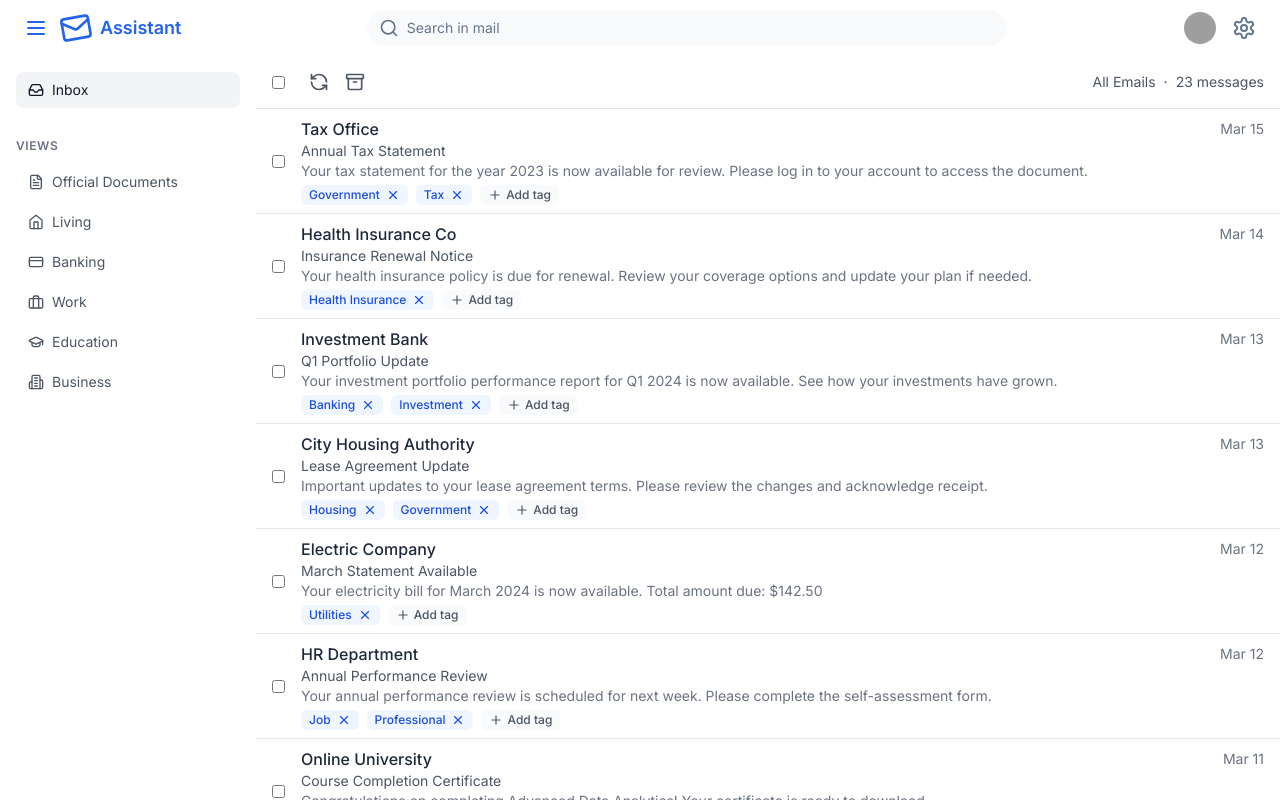
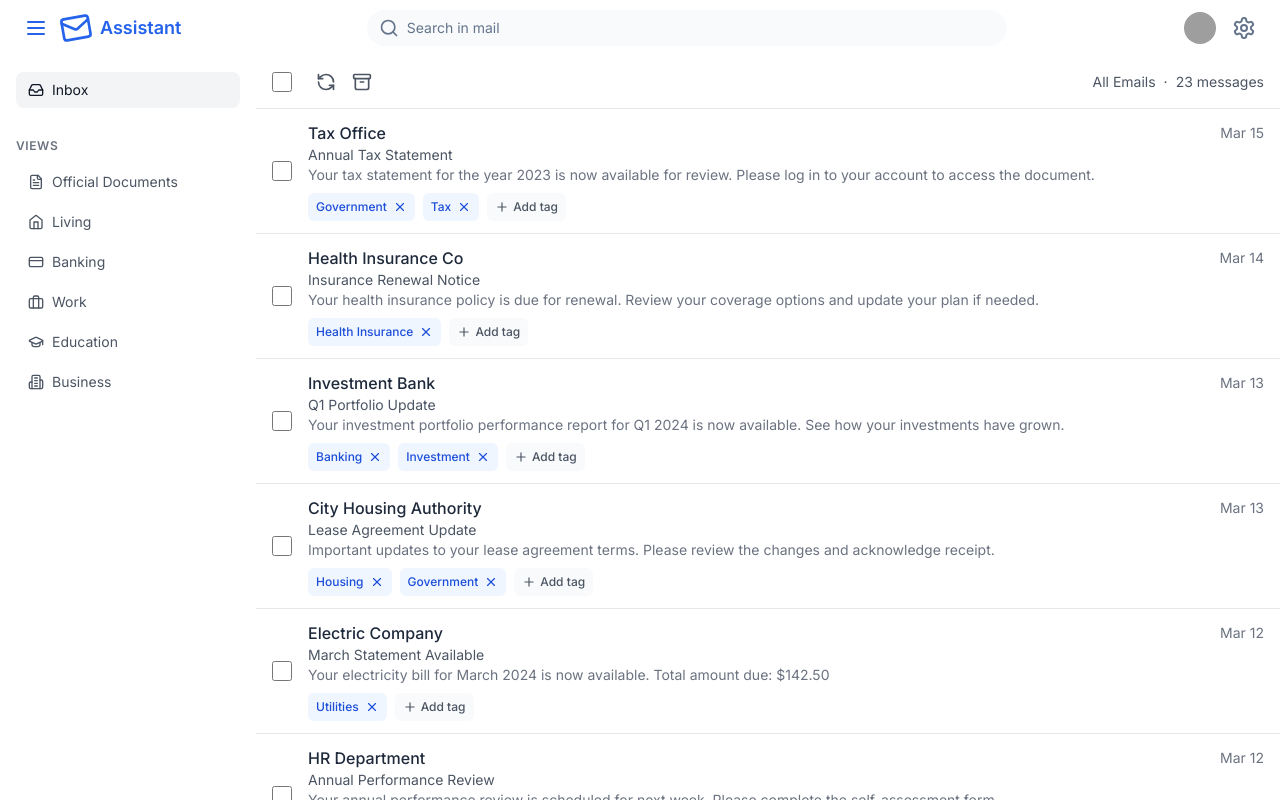
Before and after one commit to trascastefan/github-qe1y8d, a React (Vite) app: page / in a window 1280 px wide. Built offline with nearby package versions, Linux system fonts and the light colour scheme; grey boxes are pictures that could not be loaded.

Commit message:
update-tag-pills

```diff
--- a/src/components/EmailList.tsx
+++ b/src/components/EmailList.tsx
@@ -1,7 +1,8 @@
 import React, { useState, useMemo } from 'react';
-import { RefreshCcw, Archive, Plus, X } from 'lucide-react';
+import { RefreshCcw, Archive, Plus } from 'lucide-react';
 import { Email, View, Tag } from '../types';
 import { TagSelector } from './TagSelector';
+import { TagPill } from './TagPill';
 
 interface EmailListProps {
   emails: Email[];
@@ -18,7 +19,7 @@ export function EmailList({ emails, selectedView, views, getParentView, tags }:
 
   const filteredEmails = useMemo(() => {
     if (!selectedView) {
-      return emailsState; // Show all emails when no view is selected (default home state)
+      return emailsState;
     }
 
     const view = views.find(v => v.id === selectedView);
@@ -63,7 +64,6 @@ export function EmailList({ emails, selectedView, views, getParentView, tags }:
   };
 
   const handleAddNewTag = (tagName: string) => {
-    // In a real application, this would be handled by a global tag management system
     console.log('New tag created:', tagName);
   };
 
@@ -74,7 +74,7 @@ export function EmailList({ emails, selectedView, views, getParentView, tags }:
           <div className="flex items-center">
             <input
               type="checkbox"
-              className="mr-4"
+              className="mr-4 h-5 w-5"
               aria-label="Select all emails"
             />
             <button
@@ -102,40 +102,33 @@ export function EmailList({ emails, selectedView, views, getParentView, tags }:
         {filteredEmails.map((email) => (
           <div
             key={email.id}
-            className="flex items-center px-4 py-2 border-b dark:border-gray-700 hover:bg-gray-50 dark:hover:bg-gray-800 transition-colors cursor-pointer"
+            className="flex items-center px-4 py-3 border-b dark:border-gray-700 hover:bg-gray-50 dark:hover:bg-gray-800 transition-colors cursor-pointer"
           >
             <input
               type="checkbox"
-              className="mr-4"
+              className="mr-4 h-5 w-5"
               aria-label={`Select email from ${email.sender}`}
             />
             <div className="flex-1 min-w-0">
               <div className="flex items-center">
-                <span className="font-medium max-w-[calc(100%-100px)] break-words dark:text-white">{email.sender}</span>
-                <span className="ml-auto text-sm text-gray-500 dark:text-gray-400 whitespace-nowrap">{email.date}</span>
+                <span className="font-medium max-w-[calc(100%-100px)] break-words dark:text-white">
+                  {email.sender}
+                </span>
+                <span className="ml-auto text-sm text-gray-500 dark:text-gray-400 whitespace-nowrap">
+                  {email.date}
+                </span>
               </div>
               <div className="text-sm text-gray-600 dark:text-gray-300">
                 <div className="break-words">{email.subject}</div>
                 <div className="text-gray-500 dark:text-gray-400 break-words">{email.preview}</div>
               </div>
-              <div className="flex gap-2 mt-1 flex-wrap">
+              <div className="flex gap-2 mt-2 flex-wrap">
                 {email.tags.map((tag) => (
-                  <span
+                  <TagPill
                     key={tag}
-                    className="inline-flex items-center px-2 py-0.5 rounded-md text-xs font-medium bg-blue-50 dark:bg-blue-900/50 text-blue-700 dark:text-blue-300 group hover:bg-blue-100 dark:hover:bg-blue-900/70 transition-colors"
-                  >
-                    {tags.find(t => t.id === tag)?.name || tag}
-                    <button
-                      onClick={(e) => {
-                        e.stopPropagation();
-                        handleRemoveTag(email.id, tag);
-                      }}
-                      className="ml-1.5 hover:text-blue-800 dark:hover:text-blue-200"
-                      aria-label={`Remove ${tags.find(t => t.id === tag)?.name || tag} tag`}
-                    >
-                      <X className="w-3.5 h-3.5" />
-                    </button>
-                  </span>
+                    tag={tags.find(t => t.id === tag)?.name || tag}
+                    onRemove={() => handleRemoveTag(email.id, tag)}
+                  />
                 ))}
                 <button
                   onClick={(e) => {
@@ -143,7 +136,9 @@ export function EmailList({ emails, selectedView, views, getParentView, tags }:
                     setSelectedEmail(email);
                     setShowTagSelector(true);
                   }}
-                  className="inline-flex items-center px-2 py-0.5 rounded-md text-xs font-medium bg-gray-50 dark:bg-gray-800 text-gray-600 dark:text-gray-300 hover:bg-gray-100 dark:hover:bg-gray-700 transition-colors"
+                  className="inline-flex items-center px-2 py-1.5 rounded-md text-xs font-medium
+                    bg-gray-50 dark:bg-gray-800 text-gray-600 dark:text-gray-300
+                    hover:bg-gray-100 dark:hover:bg-gray-700 transition-colors"
                   aria-label="Add new tag"
                 >
                   <Plus className="w-3.5 h-3.5 mr-1" />
@@ -166,37 +161,7 @@ export function EmailList({ emails, selectedView, views, getParentView, tags }:
           }}
           onAddNewTag={handleAddNewTag}
           onAddTags={handleAddTags}
-          className="fixed inset-0 z-50 flex items-center justify-center bg-black/50"
-        >
-          <div className="bg-white dark:bg-gray-900 rounded-lg shadow-lg p-6 max-w-md w-full mx-4">
-            <h2 className="text-lg font-semibold mb-4 text-gray-900 dark:text-gray-100">Add Tags</h2>
-            <div className="space-y-4">
-              <div className="flex flex-wrap gap-2">
-                {Array.from(new Set(views.flatMap(view => view.conditions.flatMap(c => c.tags)))).map((tag) => (
-                  <button
-                    key={tag}
-                    className={`px-3 py-1 rounded-full text-sm font-medium transition-colors ${
-                      selectedEmail.tags.includes(tag)
-                        ? 'bg-blue-100 dark:bg-blue-900 text-blue-700 dark:text-blue-300'
-                        : 'bg-gray-100 dark:bg-gray-800 text-gray-700 dark:text-gray-300 hover:bg-gray-200 dark:hover:bg-gray-700'
-                    }`}
-                    onClick={() => handleAddTags([tag])}
-                  >
-                    {tag}
-                  </button>
-                ))}
-              </div>
-              <div className="flex gap-2 mt-6">
-                <button
-                  className="flex-1 px-4 py-2 bg-blue-600 dark:bg-blue-700 text-white rounded-md hover:bg-blue-700 dark:hover:bg-blue-600 transition-colors"
-                  onClick={() => setShowTagSelector(false)}
-                >
-                  Done
-                </button>
-              </div>
-            </div>
-          </div>
-        </TagSelector>
+        />
       )}
     </main>
   );
--- /dev/null
+++ b/src/components/TagPill.tsx
@@ -0,0 +1,33 @@
+import React from 'react';
+import { X } from 'lucide-react';
+
+interface TagPillProps {
+  tag: string;
+  onRemove?: () => void;
+  className?: string;
+}
+
+export function TagPill({ tag, onRemove, className = '' }: TagPillProps) {
+  return (
+    <span
+      className={`inline-flex items-center px-2 py-1.5 rounded-md text-xs font-medium
+        bg-blue-50 dark:bg-blue-900/50 text-blue-700 dark:text-blue-300
+        group hover:bg-blue-100 dark:hover:bg-blue-900/70 transition-colors ${className}`}
+    >
+      {tag}
+      {onRemove && (
+        <button
+          onClick={(e) => {
+            e.stopPropagation();
+            onRemove();
+          }}
+          className="ml-1.5 hover:text-blue-800 dark:hover:text-blue-200 rounded
+            hover:bg-blue-100 dark:hover:bg-blue-800/50 transition-colors"
+          aria-label={`Remove ${tag} tag`}
+        >
+          <X className="w-3.5 h-3.5" />
+        </button>
+      )}
+    </span>
+  );
+}
--- a/src/components/ViewsConfig.tsx
+++ b/src/components/ViewsConfig.tsx
@@ -4,6 +4,7 @@ import { GripVertical, Plus, X } from 'lucide-react';
 import { View, TagCondition } from '../types';
 import { TagSelector } from './TagSelector';
 import { getEmailCount } from '../utils/emailFilters';
+import { TagPill } from './TagPill';
 import emailData from '../data/emails.json';
 
 interface ViewsConfigProps {
@@ -23,17 +24,6 @@ export function ViewsConfig({ views, onUpdateViews }: ViewsConfigProps) {
     items.splice(result.destination.index, 0, reorderedItem);
 
     onUpdateViews(items);
-  };
-
-  const getUsedTagsInView = (viewId: string, excludeConditionIndex?: number): Set<string> => {
-    const view = views.find(v => v.id === viewId);
-    if (!view) return new Set();
-
-    return new Set(
-      view.conditions.flatMap((condition, index) =>
-        index === excludeConditionIndex ? [] : condition.tags
-      )
-    );
   };
 
   const handleConditionTypeChange = (viewId: string, conditionIndex: number, type: TagCondition['type']) => {
@@ -143,7 +133,9 @@ export function ViewsConfig({ views, onUpdateViews }: ViewsConfigProps) {
                               <GripVertical className="w-5 h-5" />
                             </div>
                             <div className="flex items-center flex-1">
-                              <span className="font-medium text-text-primary dark:text-text-dark-primary">{view.name}</span>
+                              <span className="font-medium text-text-primary dark:text-text-dark-primary">
+                                {view.name}
+                              </span>
                               <span className="ml-2 text-sm text-secondary dark:text-text-dark-secondary bg-surface-secondary dark:bg-surface-dark-tertiary px-2 py-0.5 rounded-full">
                                 {matchingEmails} {matchingEmails === 1 ? 'email' : 'emails'}
                               </span>
@@ -151,7 +143,6 @@ export function ViewsConfig({ views, onUpdateViews }: ViewsConfigProps) {
                           </div>
 
                           <div className="relative space-y-3 pl-6">
-                            {/* Vertical line for visual grouping */}
                             <div className="absolute left-2 top-2 bottom-2 w-0.5 bg-gray-200 dark:bg-gray-700"></div>
 
                             {view.conditions.map((condition, conditionIndex) => (
@@ -173,25 +164,22 @@ export function ViewsConfig({ views, onUpdateViews }: ViewsConfigProps) {
 
                                   <div className="flex flex-wrap gap-2">
                                     {condition.tags.map((tag) => (
-                                      <span key={`${view.id}-${conditionIndex}-${tag}`} className="tag-pill group">
-                                        {tag}
-                                        <button
-                                          onClick={() => handleUpdateTags(
-                                            condition.tags.filter(t => t !== tag)
-                                          )}
-                                          className="tag-remove-button"
-                                          aria-label={`Remove ${tag} tag`}
-                                        >
-                                          <X className="w-3.5 h-3.5" />
-                                        </button>
-                                      </span>
+                                      <TagPill
+                                        key={`${view.id}-${conditionIndex}-${tag}`}
+                                        tag={tag}
+                                        onRemove={() => handleUpdateTags(
+                                          condition.tags.filter(t => t !== tag)
+                                        )}
+                                      />
                                     ))}
                                     <button
                                       onClick={() => {
                                         setActiveView({ viewId: view.id, conditionIndex });
                                         setShowTagSelector(true);
                                       }}
-                                      className="tag-add-button"
+                                      className="inline-flex items-center px-2 py-0.5 rounded-md text-xs font-medium
+                                        bg-gray-50 dark:bg-gray-800 text-gray-600 dark:text-gray-300
+                                        hover:bg-gray-100 dark:hover:bg-gray-700 transition-colors"
                                       aria-label="Add new tag"
                                     >
                                       <Plus className="w-3.5 h-3.5 mr-1" />
@@ -236,8 +224,8 @@ export function ViewsConfig({ views, onUpdateViews }: ViewsConfigProps) {
       {showTagSelector && activeView && (
         <TagSelector
           existingTags={views.find(v => v.id === activeView.viewId)?.conditions[activeView.conditionIndex].tags || []}
-          availableTags={Array.from(new Set(views.flatMap(view => view.conditions.flatMap(c => c.tags))))
-            .filter(tag => !getUsedTagsInView(activeView.viewId, activeView.conditionIndex).has(tag))}
+          availableTags={Array.from(new Set(views.flatMap(view => view.conditions.flatMap(c => c.tags))))}
+          tags={[]}
           onSave={handleUpdateTags}
           onClose={() => {
             setShowTagSelector(false);
```
Also changed, not shown: src/components/TagSelector.tsx (+10 -1 lines).
